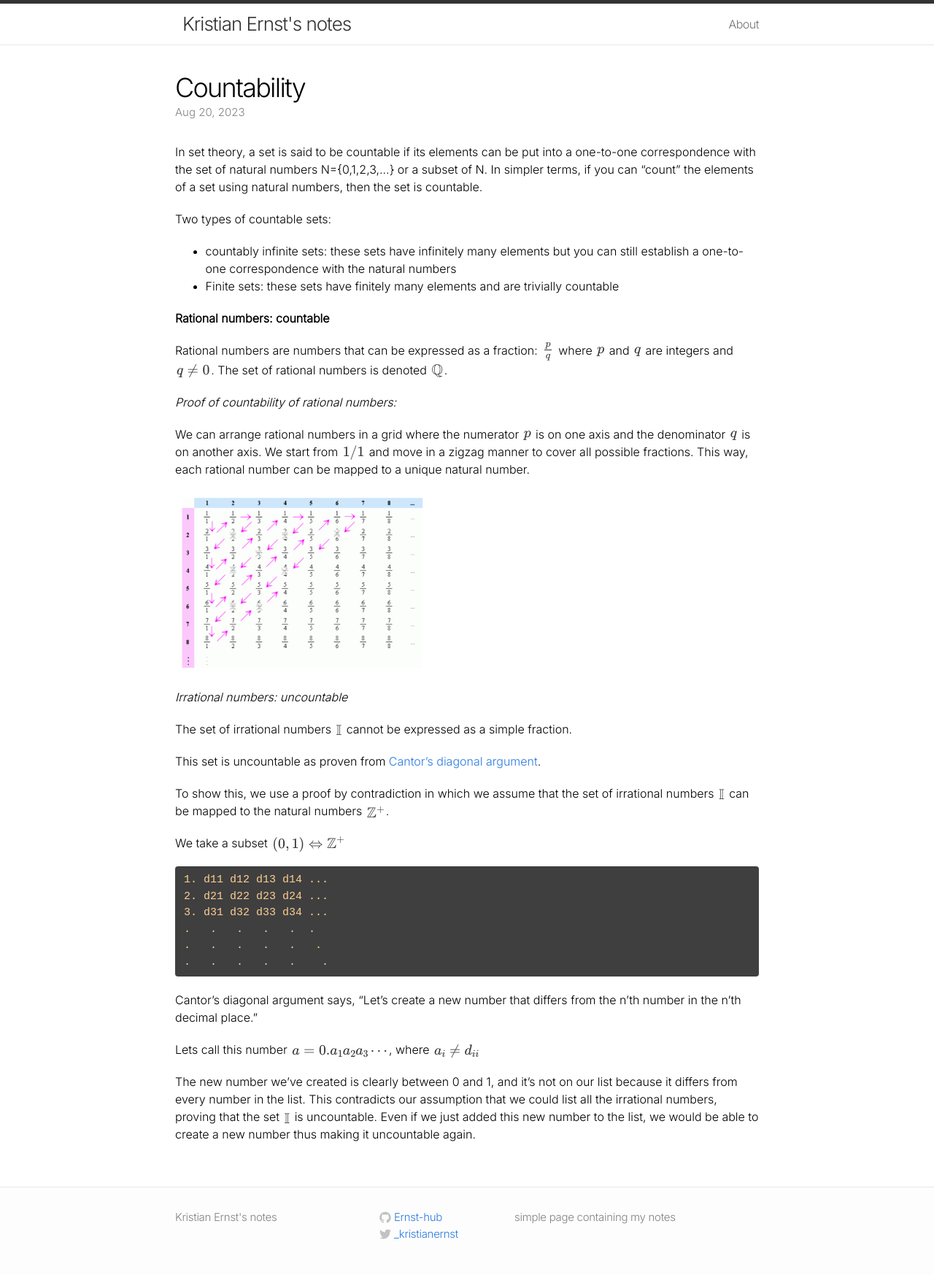
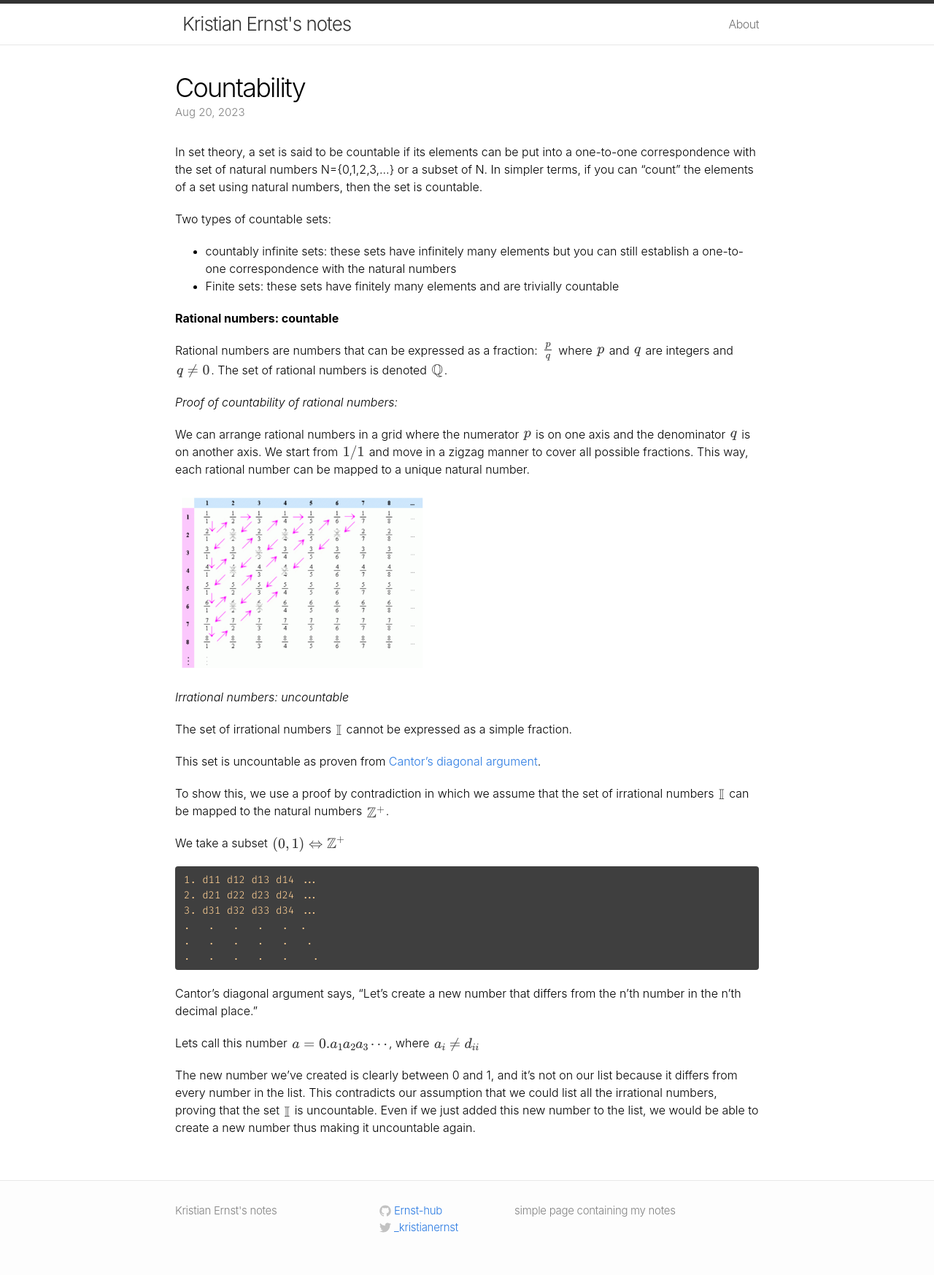
Before and after one commit to kristianernst/kristianernst.github.io, a Jekyll site: the page built from _posts/2023-08-20-set_theory.markdown, in a window 1280 px wide. Shown: the whole page at 73% size. Built offline with Jekyll 4.4.1, drawn with Linux system fonts in a browser that asks for light colours; formulas are drawn with MathJax 3.

Commit message:
new syntax

```diff
--- a/css/main.css
+++ b/css/main.css
@@ -1,7 +1,10 @@
 /* Base */
 /* ----------------------------------------------------------*/
 
-@import url('https://fonts.googleapis.com/css2?family=Inter:wght@300&display=block');
+/* @import url('https://fonts.googleapis.com/css2?family=Inter:wght@300&display=block'); */
+
+@import url('https://fonts.googleapis.com/css2?family=DM+Sans:opsz,wght@9..40,300&family=Fira+Code:wght@300;400;500;600&display=block');
+
 
 
 * {
@@ -235,14 +238,14 @@
   /* border: 1px solid #d5d5e9;
   background-color: #eef; */
 
-
+  font-family: "Fira Code", monospace;
   background-color:#3f3f3f;
   color:#fdce93;
   padding: 8px 12px;
   -webkit-border-radius: 3px;
   -moz-border-radius: 3px;
   border-radius: 3px;
-  font-size: 15px;
+  font-size: 14px;
   overflow:auto;
 }
 
@@ -293,6 +296,8 @@
   color:#fdce93;
   background-color:#3f3f3f;
   border-radius: 4px;
+  font-family: "Fira Code", monospace;
+  font-size: 14px;
   }
 
   .highlight .hll {
```
